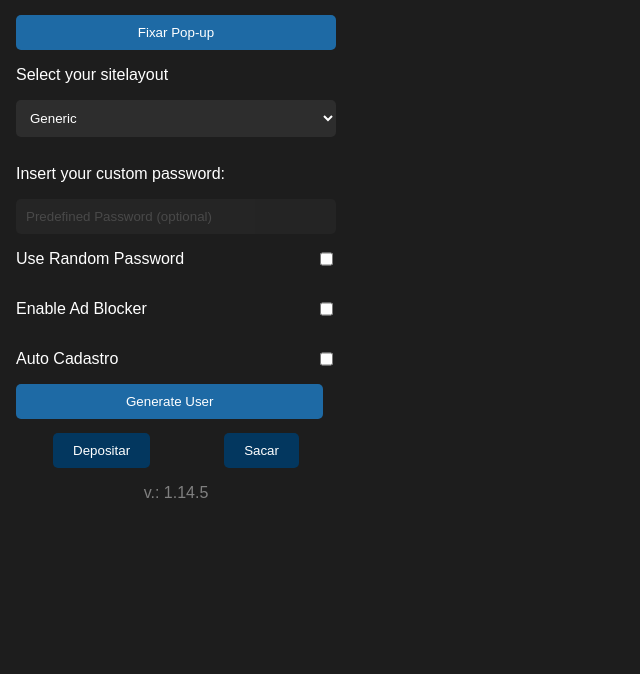
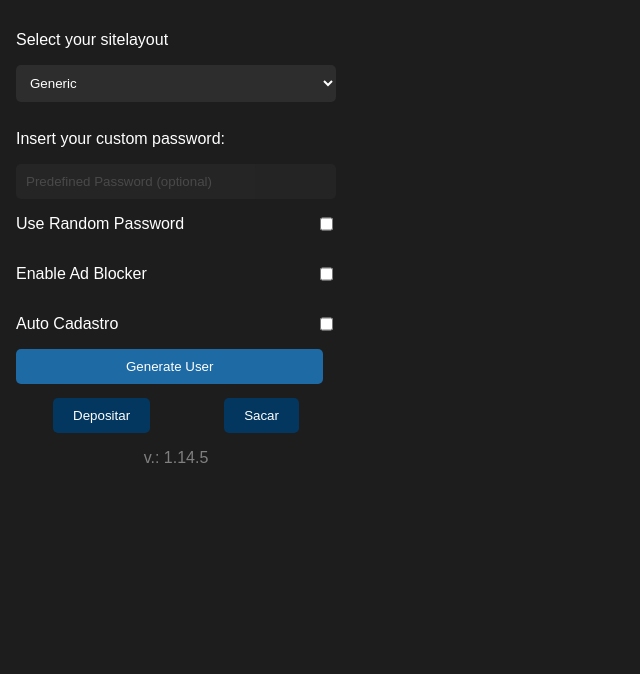
Before and after one commit to yan-pi/rise-extension, a website built with webpack: page src/popup/popup.html in a window 1280 px wide. Shown: the part 126-800 px from the top of the page, without its empty margins (0-640 px from the left). Built offline with nearby package versions, Linux system fonts and the light colour scheme; no server answers.

Commit message:
refactor: Comment out unused button in popup.html

```diff
--- a/src/popup/popup.html
+++ b/src/popup/popup.html
@@ -10,7 +10,7 @@
   <div class="container">
     <h1>Rise - Chinesa Premium</h1>
     <div class="flex-col header">
-      <button class="main-button" id="pinPopupButton">Fixar Pop-up</button>
+      <!-- <button class="main-button" id="pinPopupButton">Fixar Pop-up</button> -->
       <p>Select your sitelayout</p>
       <label for="layoutSelector">
         <select id="layoutSelector" class="input-selector"></select>
```
